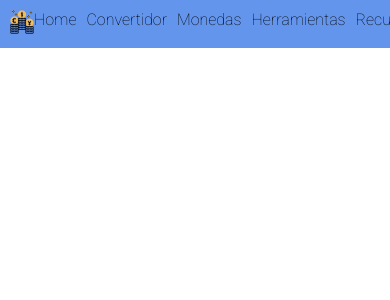
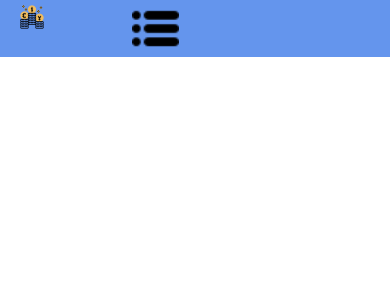
Before and after one commit to josedavid0793/currency, an Angular app in the folder core_frontend/: page /home in a window 390 px wide. Shown: the top 300 px of the page. Built offline with nearby package versions, Linux system fonts and the light colour scheme.

Commit message:
commit update 29/04/2024 header responsive

```diff
--- a/core_frontend/src/app/components/navbar/navbar.component.css
+++ b/core_frontend/src/app/components/navbar/navbar.component.css
@@ -8,6 +8,12 @@ header {
   position: fixed;
   z-index: 100;
 }
+nav {
+  font-weight: 600;
+  inline-size: 50%;
+  letter-spacing: 1px;
+  text-align: center;
+}
 ul {
   list-style: none;
   margin: 0;
@@ -15,5 +21,62 @@ ul {
 }
 li {
   display: inline;
-  margin-inline-end: 10px; /*mismo margin rigth*/
+  margin-inline-end: 25px; /*mismo margin rigth*/
 }
+.hd-img {
+  margin-inline-end: 20px; /*mismo margin rigth*/
+  margin-inline-start: 15px; /*mismo margin left*/
+}
+.hd-img-menu {
+  display: none;
+}
+
+/* Media queries para hacer responsive */
+/* Para pantallas más pequeñas, como tablets */
+@media (max-width: 768px) {
+  header {
+    padding: 5px;
+  }
+  nav {
+    display: none; /* Ocultar el menú por defecto */
+    text-align: start;
+  }
+
+  nav.show-menu {
+    display: block; /* Mostrar el menú cuando menuVisible es true */
+  }
+
+  nav ul li {
+    display: block;
+    margin: 10px 0;
+  }
+  .hd-img-menu {
+    block-size: 47px;
+    display: flex;
+    inline-size: auto;
+    margin-inline-end: 0px;
+    margin-inline-start: 68px;
+  }
+}
+
+/* Para pantallas más pequeñas, como móviles */
+@media (max-width: 480px) {
+  nav {
+    display: none; /* Ocultar el menú por defecto */
+    text-align: start;
+  }
+
+  nav.show-menu {
+    display: block; /* Mostrar el menú cuando menuVisible es true */
+  }
+  nav ul li {
+    margin: 5px 0;
+  }
+  .hd-img-menu {
+    block-size: 47px;
+    display: flex;
+    inline-size: auto;
+    margin-inline-end: 0px;
+    margin-inline-start: 68px;
+  }
+}
--- a/core_frontend/src/app/components/navbar/navbar.component.html
+++ b/core_frontend/src/app/components/navbar/navbar.component.html
@@ -1,8 +1,8 @@
 <header>
-    <div>
+    <div class="hd-img">
         <img src="../../../assets/currency.png">
     </div>
-    <nav>
+    <nav [ngClass]="{ 'show-menu': menuVisible }">
         <ul>
             <li><a>Home</a></li>
             <li><a>Convertidor</a></li>
@@ -11,4 +11,7 @@
             <li><a>Recursos</a></li>
         </ul>
     </nav>
+    <div class="hd-img-menu" (click)="toggleMenu($event)" #menuIcon>
+        <img src="../../../assets/menu.png">
+    </div>
 </header>
--- a/core_frontend/src/app/components/navbar/navbar.component.ts
+++ b/core_frontend/src/app/components/navbar/navbar.component.ts
@@ -7,4 +7,10 @@ import { Component } from '@angular/core';
 })
 export class NavbarComponent {
 
+  menuVisible: boolean = false;
+
+  toggleMenu(event: MouseEvent) {
+    this.menuVisible = !this.menuVisible;
+    event.stopPropagation(); // Para evitar que el evento se propague al hacer clic
+  }
 }
```
Also changed, not shown: core_frontend/src/assets/menu.png (added).
